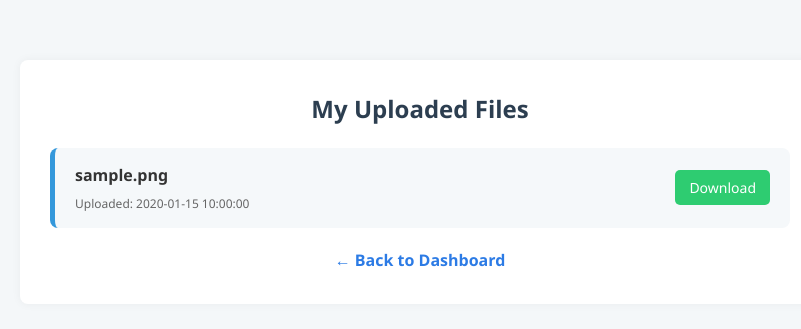
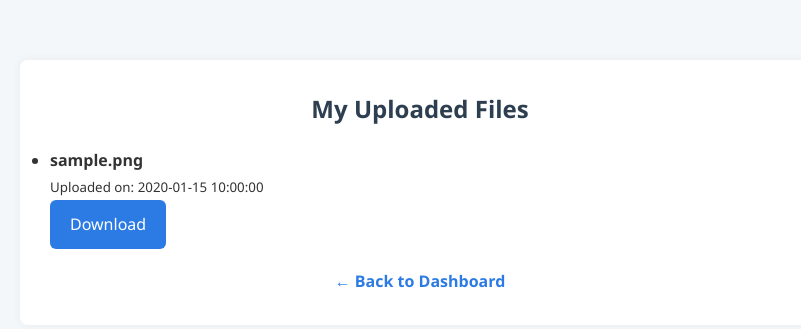
Before and after one commit to Presidor1/DATA-SECURITY-SYSTEM, a Flask app: page /my-uploads in a window 1280 px wide. Shown: the top 329 px of the page, without its empty margins (220-1021 px from the left). Run offline with Flask 3, Linux system fonts and the light colour scheme; the visitor is signed in with stand-in values (Sample User, id 1); tables that the repository leaves empty hold one stand-in row (values such as "Sample post").

Commit message:
Update my_uploads.html

```diff
--- a/templates/my_uploads.html
+++ b/templates/my_uploads.html
@@ -18,19 +18,15 @@
     {% endwith %}
 
     {% if uploads %}
-      <div class="upload-list">
+      <ul class="upload-list">
         {% for upload in uploads %}
-          <div class="upload-card">
-            <div class="file-info">
-              <strong>{{ upload.filename }}</strong>
-              <small>Uploaded: {{ upload.upload_time.strftime('%Y-%m-%d %H:%M:%S') }}</small>
-            </div>
-            <div class="file-action">
-              <a class="btn-download" href="{{ url_for('download', filename=upload.filename) }}" download>Download</a>
-            </div>
-          </div>
+          <li class="upload-item">
+            <strong>{{ upload.filename }}</strong><br>
+            <small>Uploaded on: {{ upload.upload_time.strftime('%Y-%m-%d %H:%M:%S') }}</small><br>
+            <a class="button" href="{{ url_for('download', filename=upload.filename) }}" download>Download</a>
+          </li>
         {% endfor %}
-      </div>
+      </ul>
     {% else %}
       <p>You haven't uploaded any files yet.</p>
     {% endif %}
```
